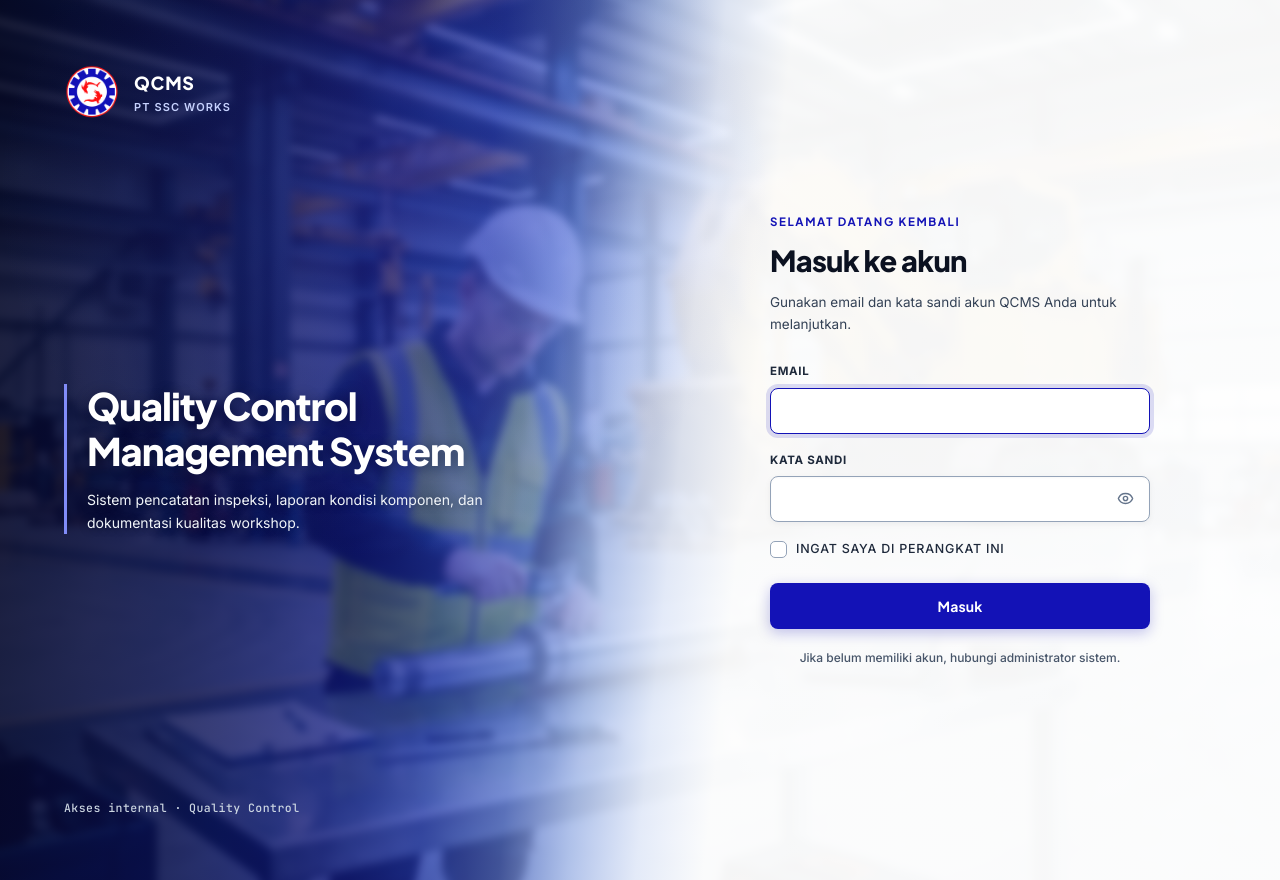
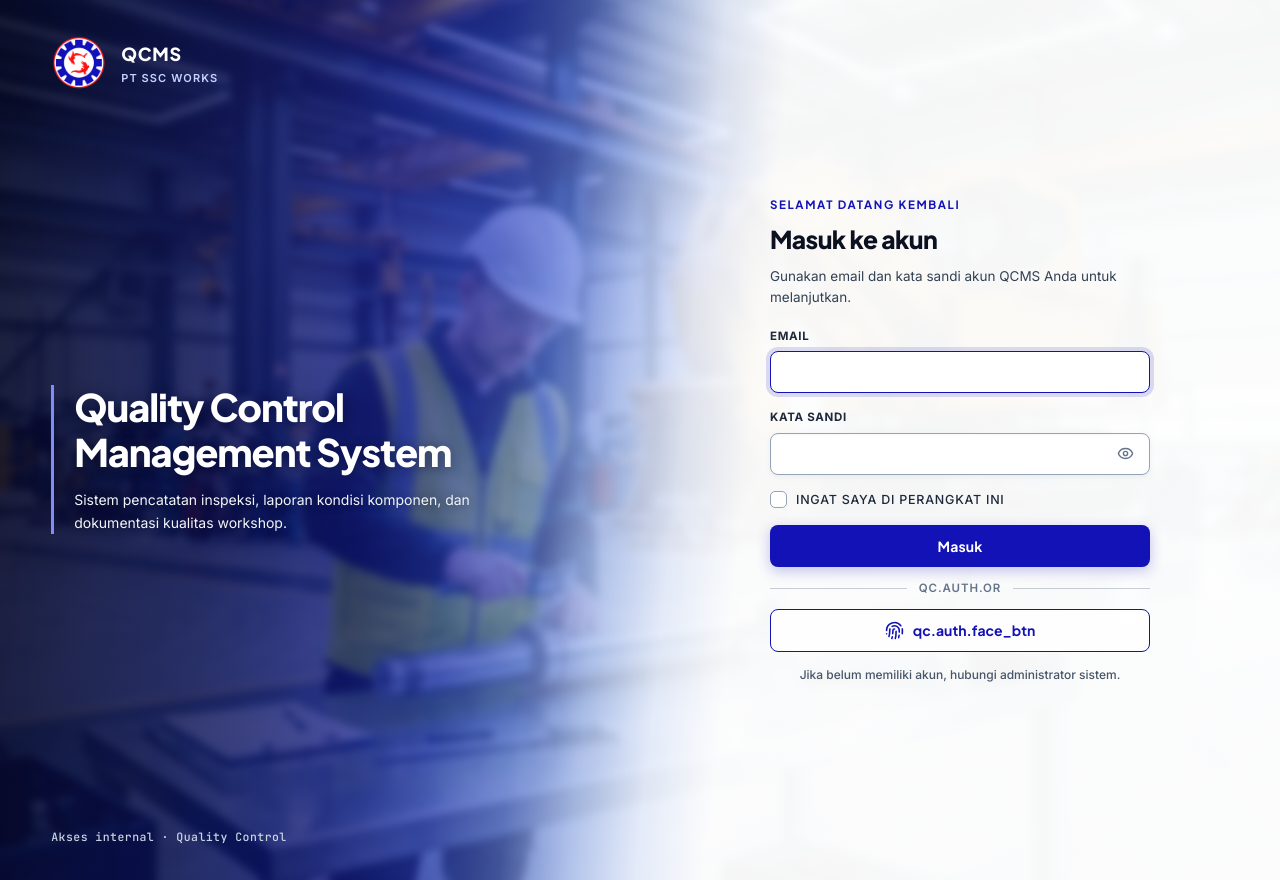
Before and after one commit to Mutiaraflv/web-digitalisasi-qc, a Laravel app: page /login in a window 1280 px wide. Run offline with Laravel 12, Linux system fonts and the light colour scheme.

Commit message:
feat(auth): integrate biometric quick login and optimize responsive layout

```diff
--- a/resources/views/auth/login.blade.php
+++ b/resources/views/auth/login.blade.php
@@ -38,13 +38,17 @@
     }
 
     /* Edge-to-Edge Full Screen (No Card Box, No Outer Padding) */
+    html,
     body {
-      min-height: 100vh;
+      height: 100%;
+      height: 100vh;
+      height: 100dvh;
       width: 100%;
       margin: 0;
       padding: 0;
       background: #ffffff;
-      overflow-x: hidden;
+      overflow: hidden;
+      overscroll-behavior: none;
       line-height: 1.5;
     }
 
@@ -52,7 +56,11 @@
       position: relative;
       overflow: hidden;
       width: 100%;
-      min-height: 100vh;
+      height: 100%;
+      height: 100vh;
+      height: 100dvh;
+      max-height: 100vh;
+      max-height: 100dvh;
       display: grid;
       grid-template-columns: 1fr 1fr;
       background-color: #060722;
@@ -104,11 +112,14 @@
       display: flex;
       flex-direction: column;
       justify-content: space-between;
-      padding: clamp(36px, 5vw, 64px);
+      padding: clamp(24px, 4vh, 64px) clamp(28px, 4vw, 64px);
       color: #ffffff;
       background: transparent;
       border-right: none;
-      min-height: 100vh;
+      height: 100%;
+      max-height: 100vh;
+      max-height: 100dvh;
+      overflow: hidden;
     }
 
     .brand-mark {
@@ -146,14 +157,14 @@
     .brand-copy {
       border-left: 3px solid #818cf8;
       padding-left: 20px;
-      margin: 40px 0;
+      margin: clamp(16px, 3vh, 40px) 0;
       max-width: 480px;
     }
 
     .brand-copy h1 {
       font-family: 'Plus Jakarta Sans', 'Inter', 'Segoe UI', sans-serif;
-      margin: 0 0 14px;
-      font-size: clamp(26px, 3.3vw, 38px);
+      margin: 0 0 clamp(8px, 1.5vh, 14px);
+      font-size: clamp(24px, 3.2vw, 38px);
       line-height: 1.18;
       letter-spacing: -.028em;
       color: #ffffff;
@@ -184,9 +195,12 @@
       display: flex;
       align-items: center;
       justify-content: center;
-      padding: clamp(36px, 5vw, 64px);
+      padding: clamp(16px, 3.2vh, 48px) clamp(24px, 4vw, 64px);
       background: transparent;
-      min-height: 100vh;
+      height: 100%;
+      max-height: 100vh;
+      max-height: 100dvh;
+      overflow: hidden;
     }
 
     .login-form {
@@ -197,7 +211,7 @@
 
     .eyebrow {
       font-family: 'Plus Jakarta Sans', 'Inter', 'Segoe UI', sans-serif;
-      margin: 0 0 8px;
+      margin: 0 0 clamp(4px, 0.8vh, 8px);
       color: #1312b6;
       font-size: 11.5px;
       font-weight: 700;
@@ -208,26 +222,26 @@
     h2 {
       font-family: 'Plus Jakarta Sans', 'Inter', 'Segoe UI', sans-serif;
       margin: 0;
-      font-size: 29px;
+      font-size: clamp(24px, 2.8vh, 29px);
       letter-spacing: -.025em;
       color: #0b1120;
       font-weight: 800;
     }
 
     .intro {
-      margin: 10px 0 28px;
+      margin: clamp(4px, 1vh, 10px) 0 clamp(12px, 2.2vh, 24px);
       color: #334155;
       font-size: 13.5px;
-      line-height: 1.6;
+      line-height: 1.55;
     }
 
     .field {
-      margin-bottom: 18px;
+      margin-bottom: clamp(10px, 1.8vh, 18px);
     }
 
     label {
       display: block;
-      margin-bottom: 7px;
+      margin-bottom: clamp(4px, 0.7vh, 7px);
       font-size: 11.5px;
       font-weight: 700;
       color: #1e293b;
@@ -243,7 +257,7 @@
 
     input[type=email], input[type=password], input[type=text] {
       width: 100%;
-      height: 46px;
+      height: clamp(40px, 4.8vh, 46px);
       padding: 0 14px;
       border: 1.5px solid #94a3b8;
       border-radius: 8px;
@@ -328,7 +342,7 @@
       display: flex;
       align-items: center;
       gap: 9px;
-      margin: 2px 0 24px;
+      margin: 2px 0 clamp(10px, 1.8vh, 20px);
       color: #1e293b;
       font-size: 12.5px;
       font-weight: 500;
@@ -396,7 +410,7 @@
     .submit {
       font-family: 'Plus Jakarta Sans', 'Inter', 'Segoe UI', sans-serif;
       width: 100%;
-      height: 46px;
+      height: clamp(40px, 4.8vh, 46px);
       border: 0;
       border-radius: 8px;
       background: #1312b6;
@@ -431,8 +445,94 @@
       transform: scale(0.99);
     }
 
+    /* Login dengan wajah (Passkey) */
+    .or-divider {
+      display: flex;
+      align-items: center;
+      gap: 12px;
+      margin: clamp(8px, 1.4vh, 14px) 0;
+      color: #64748b;
+      font-size: 11.5px;
+      font-weight: 600;
+      text-transform: uppercase;
+      letter-spacing: .08em;
+    }
+
+    .or-divider::before,
+    .or-divider::after {
+      content: "";
+      flex: 1;
+      height: 1px;
+      background: rgba(100, 116, 139, 0.35);
+    }
+
+    .btn-face {
+      font-family: 'Plus Jakarta Sans', 'Inter', 'Segoe UI', sans-serif;
+      width: 100%;
+      height: clamp(40px, 4.8vh, 46px);
+      display: flex;
+      align-items: center;
+      justify-content: center;
+      gap: 9px;
+      border: 1.5px solid #1312b6;
+      border-radius: 8px;
+      background: rgba(255, 255, 255, 0.85);
+      color: #1312b6;
+      font-size: 14px;
+      font-weight: 700;
+      cursor: pointer;
+      outline: none;
+      user-select: none;
+      -webkit-user-select: none;
+      -webkit-tap-highlight-color: transparent;
+      touch-action: manipulation;
+      transition: background-color .15s, transform .1s, opacity .15s;
+    }
+
+    .btn-face svg {
+      width: 19px;
+      height: 19px;
+    }
+
+    .btn-face:hover {
+      background: rgba(19, 18, 182, 0.07);
+    }
+
+    .btn-face:active {
+      transform: scale(0.99);
+    }
+
+    .btn-face:focus-visible {
+      outline: 2px solid rgba(19, 18, 182, 0.45);
+      outline-offset: 2px;
+    }
+
+    .btn-face[disabled] {
+      opacity: .65;
+      cursor: progress;
+    }
+
+    .face-error {
+      text-align: center;
+      line-height: 1.45;
+    }
+
+    [data-theme="dark"] .or-divider {
+      color: #94a3b8;
+    }
+
+    [data-theme="dark"] .btn-face {
+      background: rgba(15, 23, 42, 0.7);
+      border-color: #818cf8;
+      color: #c7d2fe;
+    }
+
+    [data-theme="dark"] .btn-face:hover {
+      background: rgba(99, 102, 241, 0.16);
+    }
+
     .form-notice {
-      margin: 20px 0 0;
+      margin: clamp(10px, 1.6vh, 20px) 0 0;
       color: #475569;
       text-align: center;
       font-size: 12px;
@@ -877,12 +1032,75 @@
         </label>
 
         <button class="submit" type="submit">{{ __('qc.auth.sign_in_btn') }}</button>
+
+        <!-- Login dengan Kunci Perangkat / Biometrik (Passkey) — hanya tampil jika browser mendukung -->
+        <div class="face-login" id="faceLoginBlock" hidden>
+          <div class="or-divider"><span>{{ __('qc.auth.or') }}</span></div>
+          <button type="button" class="btn-face" id="btnFaceLogin">
+            <i data-lucide="fingerprint"></i>
+            <span id="faceBtnLabel">{{ __('qc.auth.face_btn') }}</span>
+          </button>
+          <span class="field-error face-error" id="faceLoginError" role="alert" hidden></span>
+        </div>
+
         <p class="form-notice">{{ __('qc.auth.no_account') }}</p>
       </form>
     </section>
   </main>
 
+  <script src="{{ asset('js/passkey.js') }}?v={{ file_exists(public_path('js/passkey.js')) ? filemtime(public_path('js/passkey.js')) : 1 }}"></script>
   <script>
+    (function () {
+      var block = document.getElementById('faceLoginBlock');
+      var btn = document.getElementById('btnFaceLogin');
+      var label = document.getElementById('faceBtnLabel');
+      var errorBox = document.getElementById('faceLoginError');
+      if (!block || !btn || !window.QcPasskey) return;
+
+      // Tampilkan tombol hanya jika browser & koneksi mendukung (HTTPS / localhost)
+      if (!QcPasskey.isSupported() || !QcPasskey.isSecure()) return;
+      block.hidden = false;
+
+      var text = {
+        idle: @json(__('qc.auth.face_btn')),
+        waiting: @json(__('qc.auth.face_waiting')),
+        cancelled: @json(__('qc.passkey.cancelled')),
+        generic: @json(__('qc.passkey.err_generic'))
+      };
+
+      function showError(msg) {
+        errorBox.textContent = msg;
+        errorBox.hidden = !msg;
+      }
+
+      btn.addEventListener('click', async function () {
+        showError('');
+        btn.disabled = true;
+        label.textContent = text.waiting;
+
+        try {
+          var remember = document.getElementById('remember');
+          var result = await QcPasskey.login({
+            optionsUrl: @json(route('passkey.login.options')),
+            verifyUrl: @json(route('passkey.login')),
+            remember: remember ? remember.checked : false
+          });
+          window.location.href = result.redirect || @json(route('dashboard'));
+          return;
+        } catch (err) {
+          if (QcPasskey.isCancelled(err)) {
+            showError(text.cancelled);
+          } else {
+            showError(err && err.fromServer ? err.message : text.generic);
+            if (err && !err.fromServer) console.warn('[Passkey]', err);
+          }
+        }
+
+        btn.disabled = false;
+        label.textContent = text.idle;
+      });
+    })();
+
     if (window.lucide) {
       lucide.createIcons();
     }
```
Also changed, not shown: other parts of resources/views/auth/login.blade.php (+55 -0 lines).
